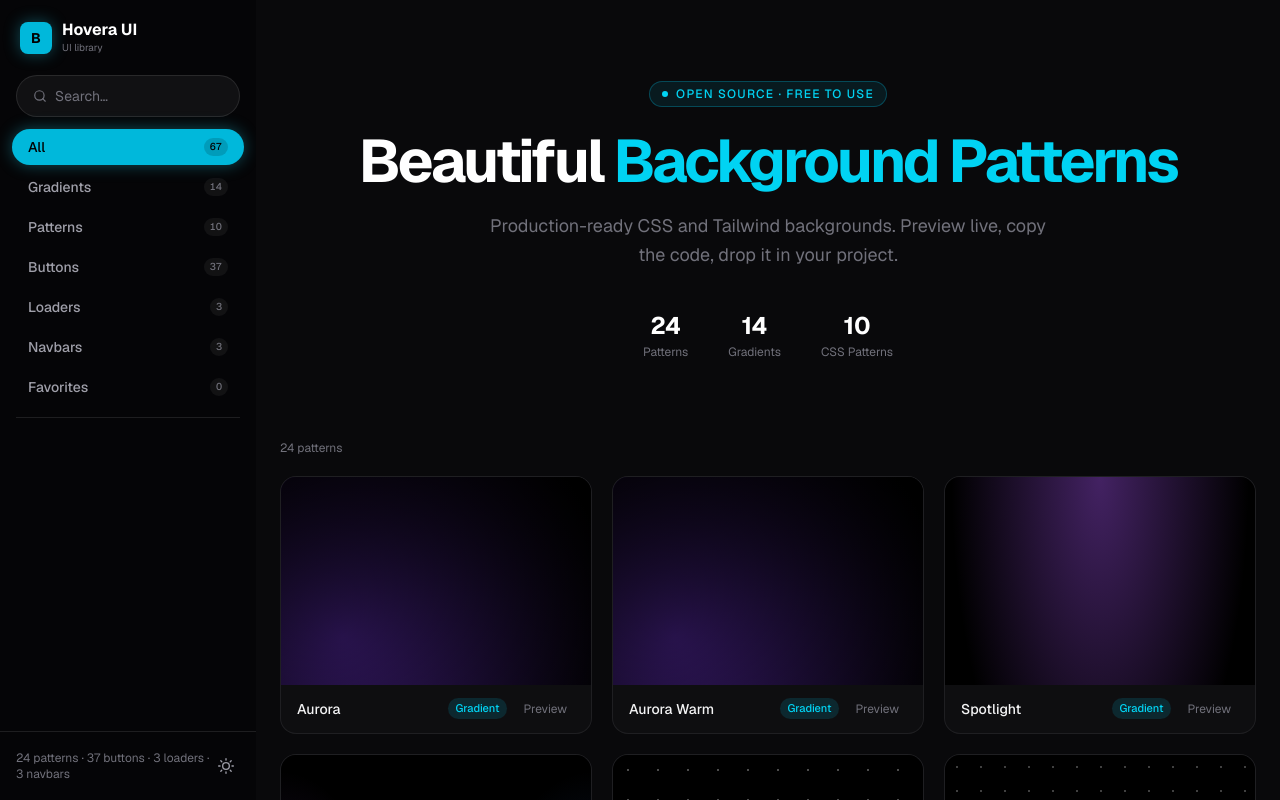
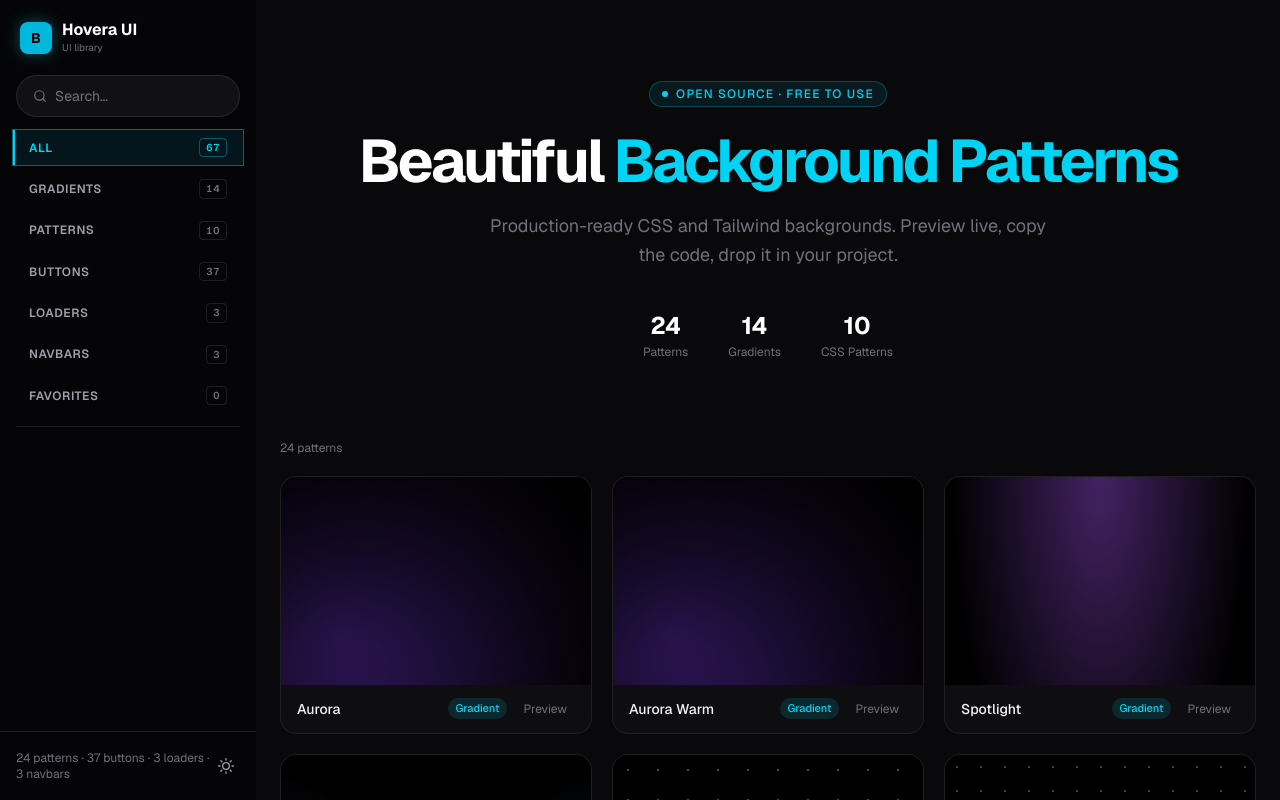
Before and after one commit to WebDevAmey/HoveraUI, a Next.js app: page / in a window 1280 px wide. Built offline with nearby package versions, Linux system fonts and the light colour scheme.

Commit message:
Restyled the sidebar buttons and hover theme with square blocks and better easing

```diff
--- a/src/components/layout/Sidebar.tsx
+++ b/src/components/layout/Sidebar.tsx
@@ -73,7 +73,7 @@
           {searchQuery && (
             <button
               onClick={() => setSearchQuery("")}
-              className="text-xs text-zinc-500 hover:text-zinc-300"
+              className="flex h-5 w-5 items-center justify-center rounded-sm border border-white/10 text-xs text-zinc-500 transition-colors duration-150 hover:border-cyan-500/40 hover:text-cyan-400"
               aria-label="Clear search"
             >
               ✕
@@ -89,18 +89,24 @@
             <button
               key={tab.value}
               onClick={() => setCategory(tab.value)}
-              className={`flex items-center justify-between rounded-full px-4 py-2 text-sm font-medium transition-all ${
+              className={`group relative flex items-center justify-between overflow-hidden border px-4 py-2 text-xs font-semibold uppercase tracking-wider transition-colors duration-150 ${
                 category === tab.value
-                  ? "bg-cyan-500 text-black shadow-[0_0_16px_rgba(34,211,238,0.35)]"
-                  : "text-zinc-400 hover:bg-white/5 hover:text-zinc-200"
+                  ? "border-cyan-500/50 bg-cyan-500/10 text-cyan-400"
+                  : "border-transparent text-zinc-400 hover:border-white/10 hover:bg-white/5 hover:text-zinc-200"
               }`}
             >
+              <span
+                className={`absolute left-0 top-0 h-full w-0.5 bg-cyan-400 transition-transform duration-150 ${
+                  category === tab.value ? "scale-y-100" : "scale-y-0"
+                }`}
+                aria-hidden="true"
+              />
               <span>{tab.label}</span>
               <span
-                className={`rounded-full px-1.5 py-0.5 text-[10px] tabular-nums ${
+                className={`rounded-sm border px-1.5 py-0.5 text-[10px] tabular-nums normal-case ${
                   category === tab.value
-                    ? "bg-black/15 text-black"
-                    : "bg-white/5 text-zinc-500"
+                    ? "border-cyan-500/40 text-cyan-400"
+                    : "border-white/10 text-zinc-500"
                 }`}
               >
                 {getCount(tab.value)}
```
